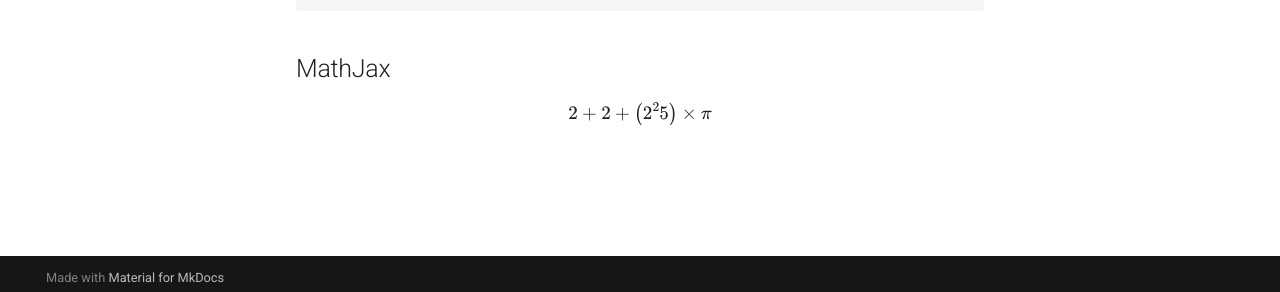
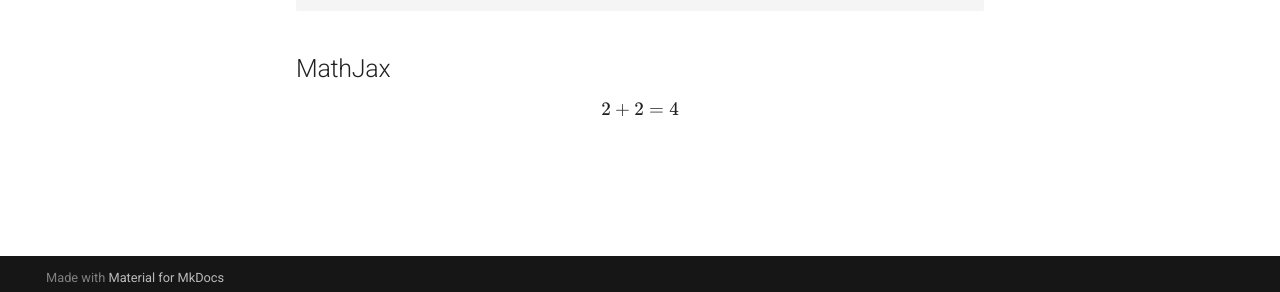
Before and after one commit to Kore-Development/mkdocs-test, an MkDocs documentation site: the page built from docs/index.md, in a window 1280 px wide. Shown: the part 600-892 px from the top of the page. Built offline with MkDocs 1.6.1 and Material for MkDocs 9.7.7, drawn with Linux system fonts in a browser that asks for light colours; formulas are drawn with MathJax 3; comment, search, counter and statistics services are not loaded.

Commit message:
Update index.md

```diff
--- a/docs/index.md
+++ b/docs/index.md
@@ -17,5 +17,5 @@ For full documentation visit [mkdocs.org](https://mkdocs.org).
         ...       # Other markdown pages, images and other files.
 ## MathJax
 $$
-2+2+\left(2^25\right)\times \pi
+2+2=4
 $$
```
